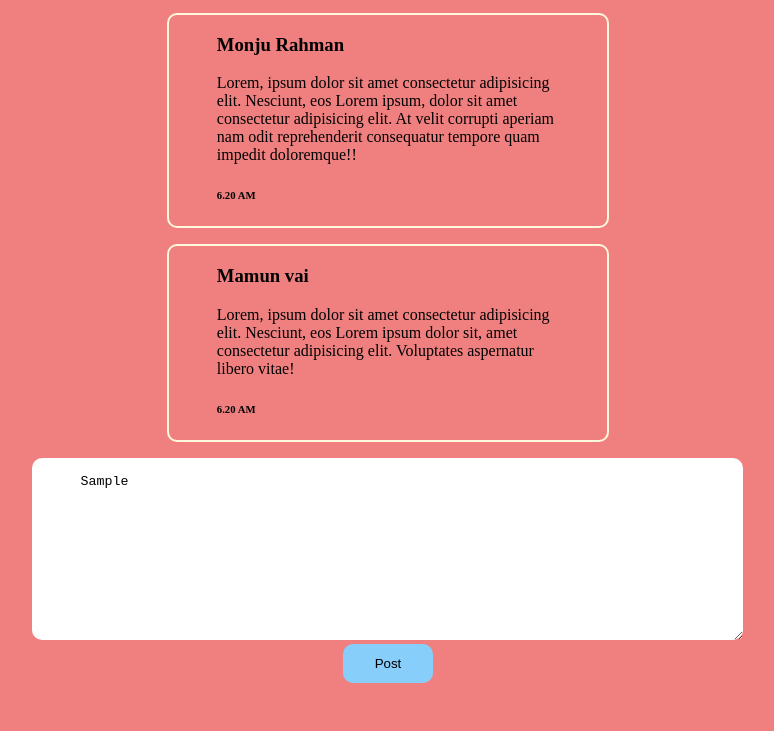
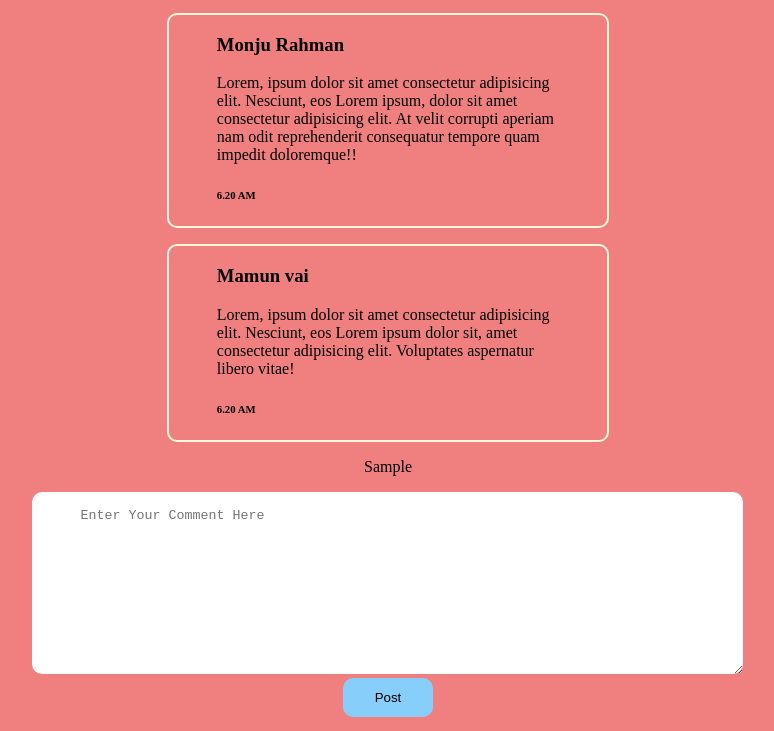
Before and after one commit to mohtadahmed/post-comment, a plain HTML site: page index.html in a window 1280 px wide. Both pictures are taken after typing "Sample" into the empty fields and a click on the button "Post". Shown: the part 276-1007 px from the top of the page, without its empty margins (252-1026 px from the left). Drawn offline with Linux system fonts and the light colour scheme.

Commit message:
js event handler added

```diff
--- a/index.html
+++ b/index.html
@@ -14,7 +14,7 @@
             <div class="commnet-title">
                 <h1>Post Your Comment Here</h1>
             </div>
-            <div class="comment-section">
+            <div class="comment-section" id="comment-section">
                 <div class="commnet-card">
                     <h3>Md. Hasan</h3>
                     <p>Lorem, ipsum dolor sit amet consectetur adipisicing elit. Nesciunt, eos!</p>
@@ -34,7 +34,7 @@
             <div>
                 <textarea name="" id="post-comment" cols="75" rows="10" placeholder="Enter Your Comment Here"></textarea>
                 <br>
-                <button class="submit-button" type="submit">Post</button>
+                <button class="submit-button" id="submit-button" type="submit">Post</button>
             </div>
         </section>
     </main>
--- a/js/main.js
+++ b/js/main.js
@@ -1 +1,18 @@
-console.log('This is the file');
+// Add Event listener to the Submit Button
+document.getElementById('submit-button').addEventListener('click', function(){
+    // Get the input Value from the Text Area
+    const commentBox = document.getElementById('post-comment');
+    const commentValue = commentBox.value
+    // console.log(comemntValue);
+    const commentContainer = document.getElementById('comment-section');
+    // console.log(commentContainer);
+
+    // Create Element for Appending to the main HTML
+    const p = document.createElement('p');
+    p.innerText = commentValue;
+    // Append to the Main HTMl
+    commentContainer.appendChild(p);
+
+    // Clear the Box after submitting the comment
+    commentBox.value = '';
+})
```
